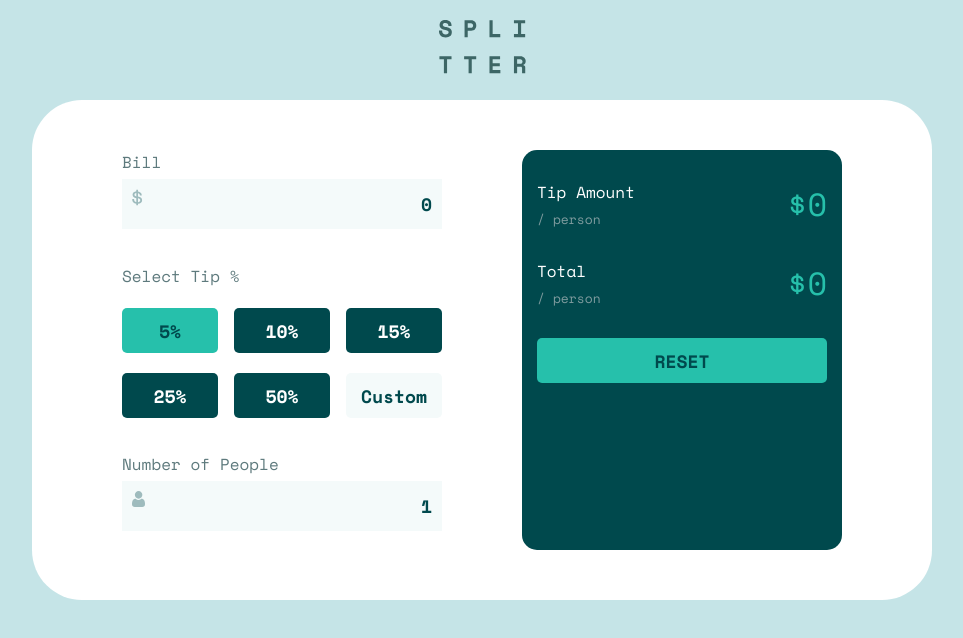
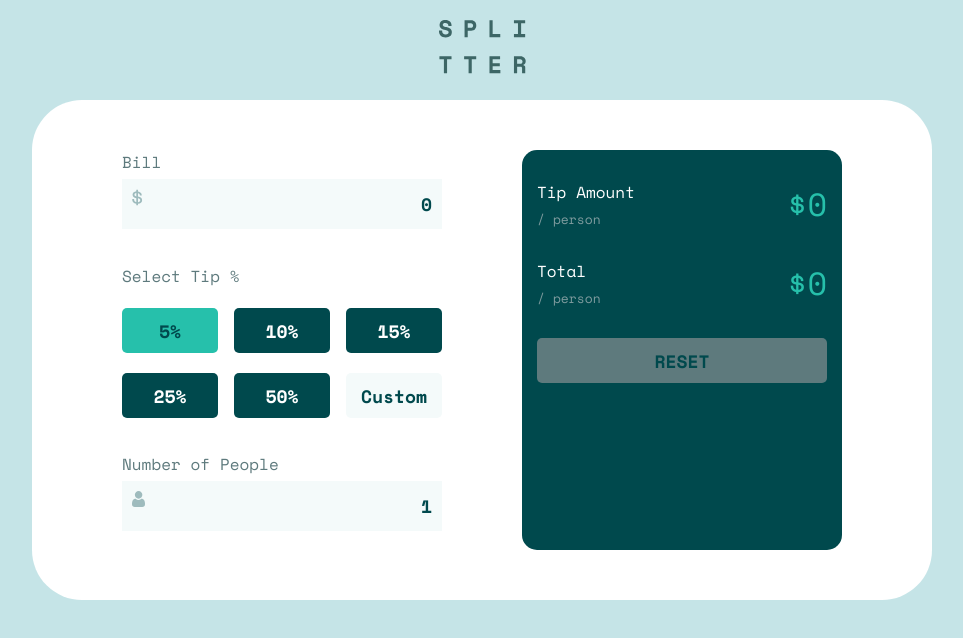
Before and after one commit to cjislegit/tip_calculator, a React (Create React App) app: page / in a window 1280 px wide. Shown: the top 638 px of the page, without its empty margins (158-1121 px from the left). Built offline with nearby package versions, Linux system fonts and the light colour scheme.

Commit message:
Added an active and inactive style for the reset buttion

```diff
--- a/src/Total.js
+++ b/src/Total.js
@@ -17,7 +17,10 @@ const Total = ({ tipTotal, total, handleReset }) => {
         </div>
         <div className={styles.totalRight}>${total}</div>
       </div>
-      <button className={styles.totalReset} onClick={handleReset}>
+      <button
+        className={tipTotal == 0 ? styles.inactive : styles.active}
+        onClick={handleReset}
+      >
         RESET
       </button>
     </div>
--- a/src/Total.module.css
+++ b/src/Total.module.css
@@ -14,6 +14,7 @@
   display: flex;
   justify-content: space-between;
   margin-bottom: 10px;
+  justify-self: flex-start;
 }
 
 .totalLeft {
@@ -38,12 +39,19 @@
 }
 
 .total button {
-  background-color: var(--Strong-cyan);
   color: var(--Very-dark-cyan);
   font-size: large;
   font-weight: 700;
   width: 100%;
   max-width: 100%;
+}
+
+.inactive {
+  background-color: var(--Dark-grayish-cyan);
+}
+
+.active {
+  background-color: var(--Strong-cyan);
 }
 
 @media (min-width: 900px) {
@@ -56,6 +64,6 @@
   }
 
   .total button {
-    justify-self: end;
+    align-self: flex-end;
   }
 }
```
